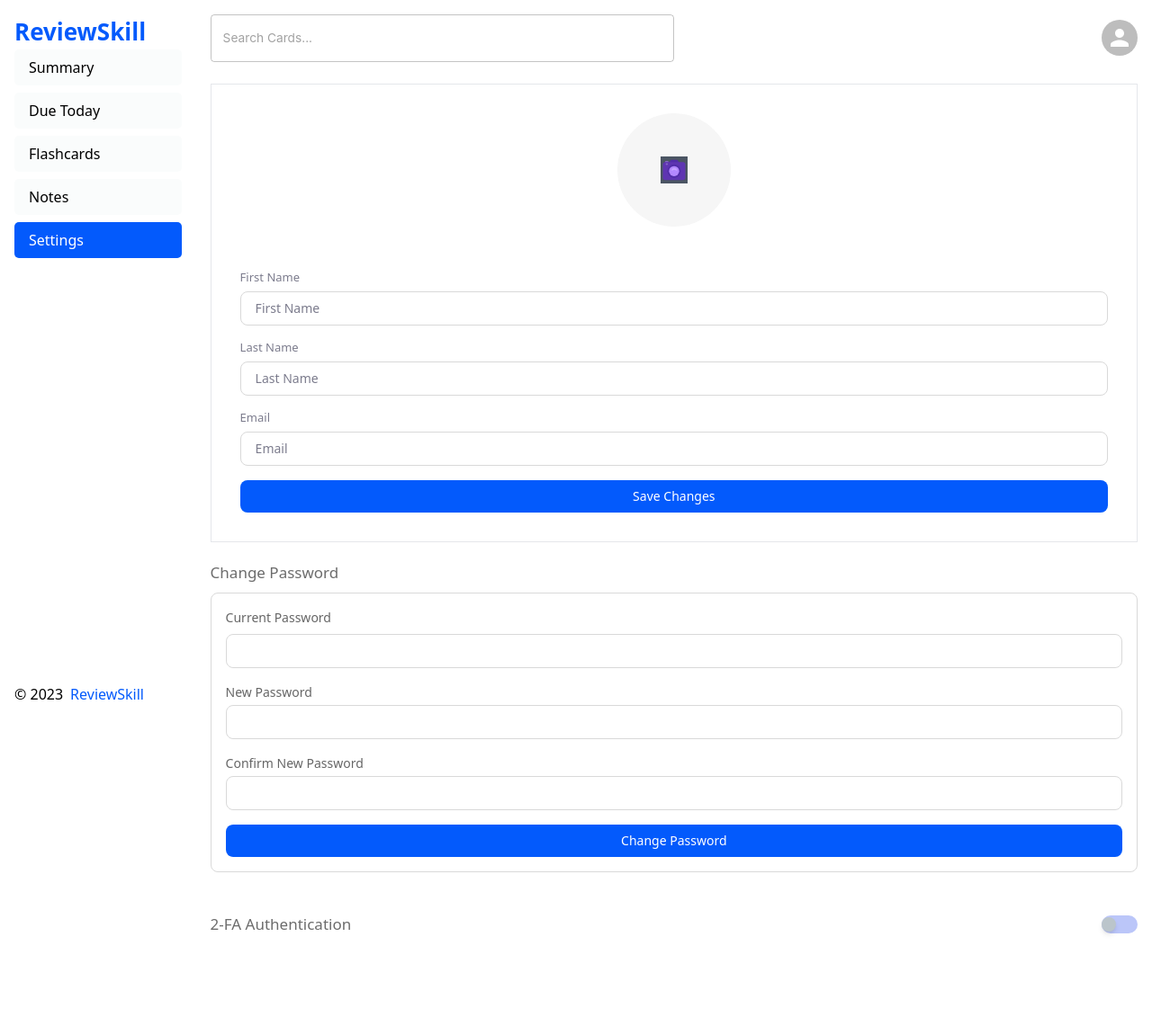
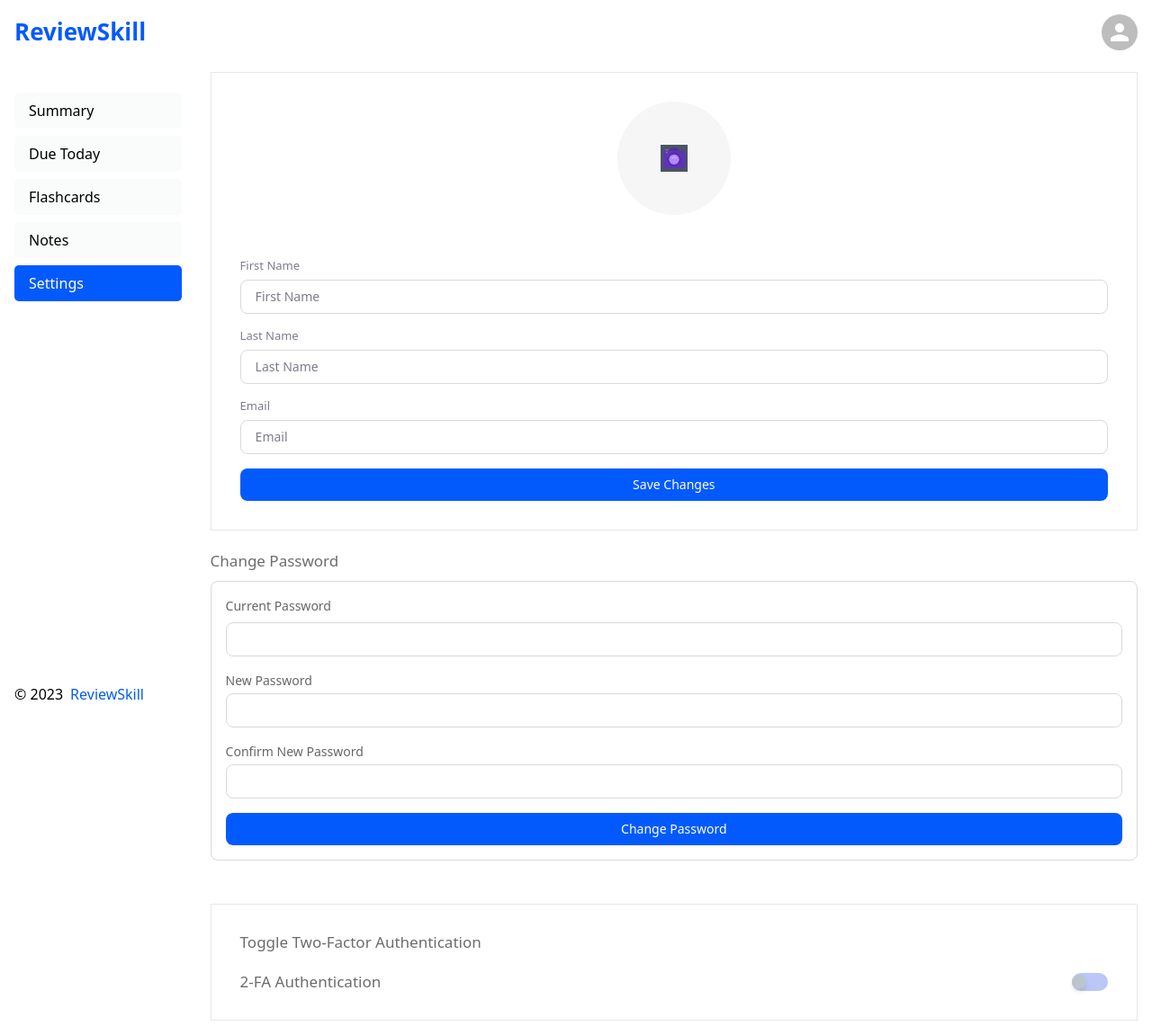
Before and after one commit to apella1/review-skill-frontend, a React (Vite) app: page /dashboard/settings in a window 1280 px wide. Shown: the whole page at 90% size. Before the commit the page ends 1054 px from the top, so only its background shows below. Built offline with nearby package versions, Linux system fonts and the light colour scheme.

Commit message:
fix settings navbar

```diff
--- a/src/layouts/DashboardLayout.tsx
+++ b/src/layouts/DashboardLayout.tsx
@@ -1,4 +1,4 @@
-import { Avatar, TextField } from "@mui/material";
+import { Avatar } from "@mui/material";
 import { useState } from "react";
 import { Link, useLocation } from "react-router-dom";
 import { SidebarLink } from "../types/types";
@@ -25,7 +25,7 @@ export default function DashboardLayout({
   return (
     <section className="flex">
       <section className="fixed w-[17%] flex flex-col justify-between space-y-6 px-4 py-4 h-screen">
-        <div>
+        <div className="flex flex-col space-y-4">
           <Link
             to={"/"}
             className="text-[#035afc] font-semibold text-[26px] pb-8"
@@ -54,14 +54,22 @@ export default function DashboardLayout({
         </div>
       </section>
       <section className="min-h-screen ml-auto flex flex-col space-y-6 w-[83%] p-4">
-        <section className="flex items-center justify-between">
-          <TextField
-            type="search"
-            placeholder="Search Cards..."
-            value={search}
-            onChange={handleSearchChange}
-            className="w-[50%]"
-          />
+        <section
+          className={`flex items-center ${
+            location.pathname === "/dashboard/settings"
+              ? "justify-end"
+              : "justify-between"
+          }`}
+        >
+          {location.pathname !== "/dashboard/settings" && (
+            <input
+              type="search"
+              placeholder="Search Memory Cards..."
+              value={search}
+              onChange={handleSearchChange}
+              className="w-[50%] border border-[#D9D9D9] py-2 px-4 text-[#000000] text-[14px] leading-[20px] rounded-[8px] placeholder:text-[#7C7C8D] placeholder:text-[14px] placeholder:leading-[20px]"
+            />
+          )}
           <Avatar />
         </section>
         {children}
--- a/src/pages/dashboard/DashboardSettings.tsx
+++ b/src/pages/dashboard/DashboardSettings.tsx
@@ -60,6 +60,10 @@ export default function DashboardSettings() {
                   </button>
                 </div>
               </section>
+              <section className="flex flex-col space-y-6 p-8 border border-gray-200">
+                <h2 className="text-[#6C6C6C] text-[17px] leading-[20px] font-medium">
+                  Toggle Two-Factor Authentication
+                </h2>
                 <div className="flex justify-between items-center">
                   <label
                     htmlFor="phone"
@@ -83,6 +87,7 @@ export default function DashboardSettings() {
                   </div>
                 </div>
               </section>
+            </section>
           </form>
         </section>
       </DashboardLayout>
```
Lines whose indentation alone changed are shown as unchanged.
